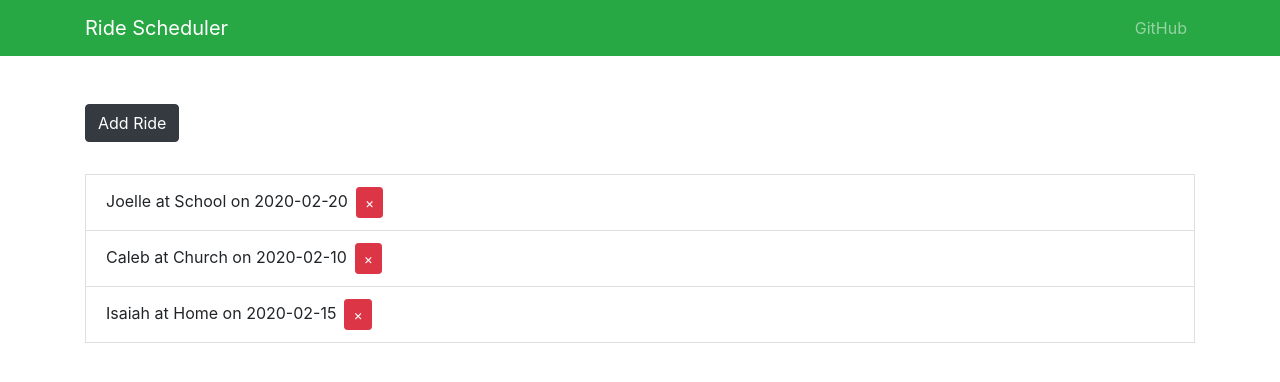
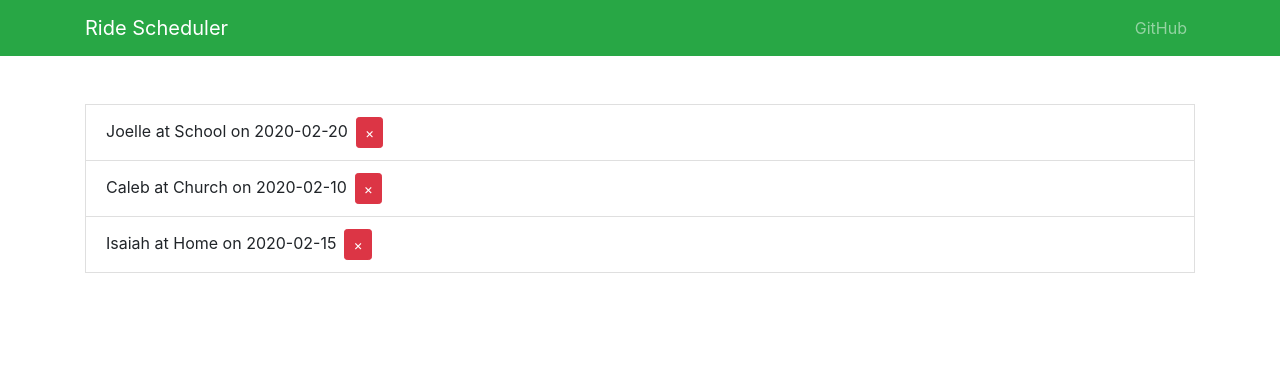
Before and after one commit to gac2117/ride-scheduler, a React (Create React App) app in the folder client/: page / in a window 1280 px wide. Shown: the top 382 px of the page. Built offline with nearby package versions, Linux system fonts and the light colour scheme.

Commit message:
added deleteRide action

```diff
--- a/client/src/actions/rideActions.js
+++ b/client/src/actions/rideActions.js
@@ -5,3 +5,10 @@ export const getRides = () => {
     type: GET_RIDES
   };
 };
+
+export const deleteRide = id => {
+  return {
+    type: DELETE_RIDE,
+    payload: id
+  };
+};
--- a/client/src/components/RideList.js
+++ b/client/src/components/RideList.js
@@ -1,9 +1,8 @@
 import React, { Component } from 'react';
 import { Container, ListGroup, ListGroupItem, Button } from 'reactstrap';
 import { CSSTransition, TransitionGroup } from 'react-transition-group';
-import uuid from 'uuid';
 import { connect } from 'react-redux';
-import { getRides } from '../actions/rideActions';
+import { getRides, deleteRide } from '../actions/rideActions';
 import PropTypes from 'prop-types';
 
 class RideList extends Component {
@@ -11,29 +10,14 @@ class RideList extends Component {
     this.props.getRides();
   }
 
+  onDeleteClick = id => {
+    this.props.deleteRide(id);
+  };
+
   render() {
     const { rides } = this.props.ride;
     return (
       <Container>
-        <Button
-          color='dark'
-          style={{ marginBottom: '2rem' }}
-          onClick={() => {
-            const riderName = prompt('Enter Name');
-            const location = prompt('Enter location');
-            const date = prompt('Enter date');
-            if (riderName) {
-              this.setState(state => ({
-                rides: [
-                  ...state.rides,
-                  { id: uuid(), location, date, riderName }
-                ]
-              }));
-            }
-          }}
-        >
-          Add Ride
-        </Button>
         <ListGroup>
           <TransitionGroup className='ride-list'>
             {rides.map(({ id, riderName, location, date }) => (
@@ -44,11 +28,7 @@ class RideList extends Component {
                     className='remove-btn'
                     color='danger'
                     size='sm'
-                    onClick={() => {
-                      this.setState(state => ({
-                        rides: state.rides.filter(ride => ride.id !== id)
-                      }));
-                    }}
+                    onClick={this.onDeleteClick.bind(this, id)}
                   >
                     &times;
                   </Button>
@@ -70,4 +50,4 @@ RideList.propTypes = {
 const mapStateToProps = state => ({
   ride: state.ride
 });
-export default connect(mapStateToProps, { getRides })(RideList);
+export default connect(mapStateToProps, { getRides, deleteRide })(RideList);
--- a/client/src/reducers/rideReducer.js
+++ b/client/src/reducers/rideReducer.js
@@ -25,6 +25,11 @@ export default function(state = initialState, action) {
       return {
         ...state
       };
+    case DELETE_RIDE:
+      return {
+        ...state,
+        rides: state.rides.filter(ride => ride.id !== action.payload)
+      };
     default:
       return state;
   }
```
